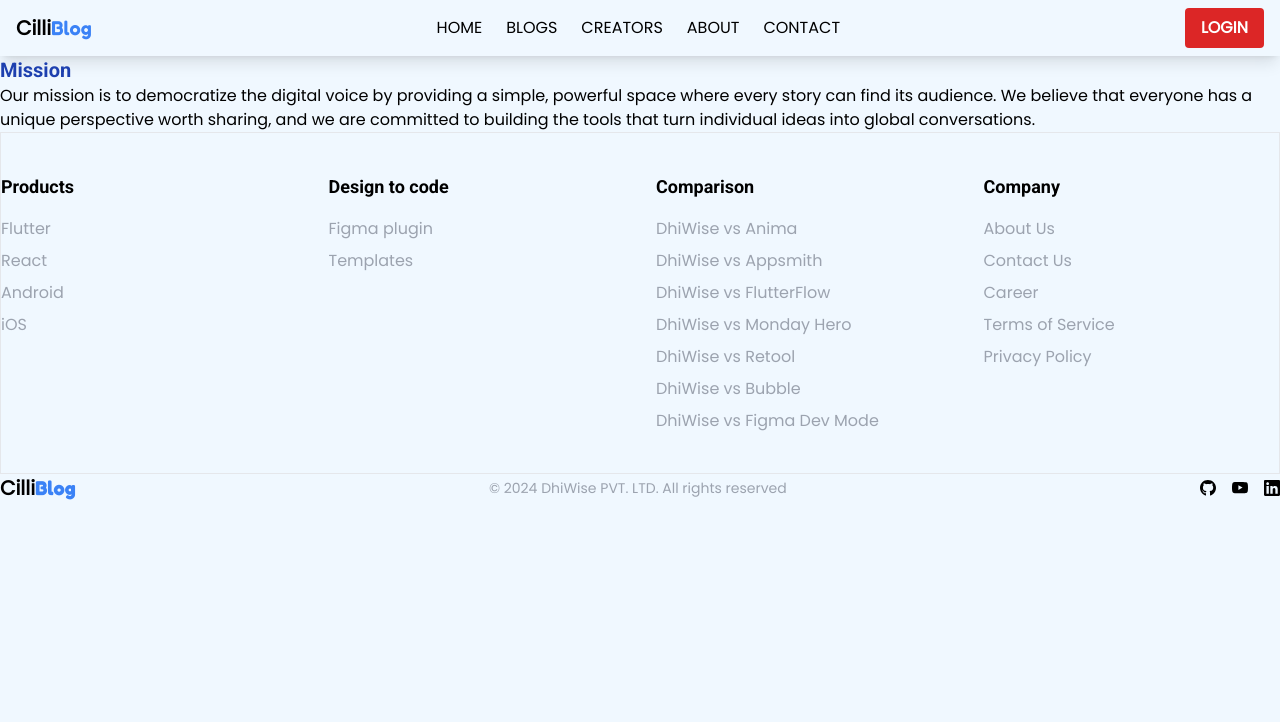
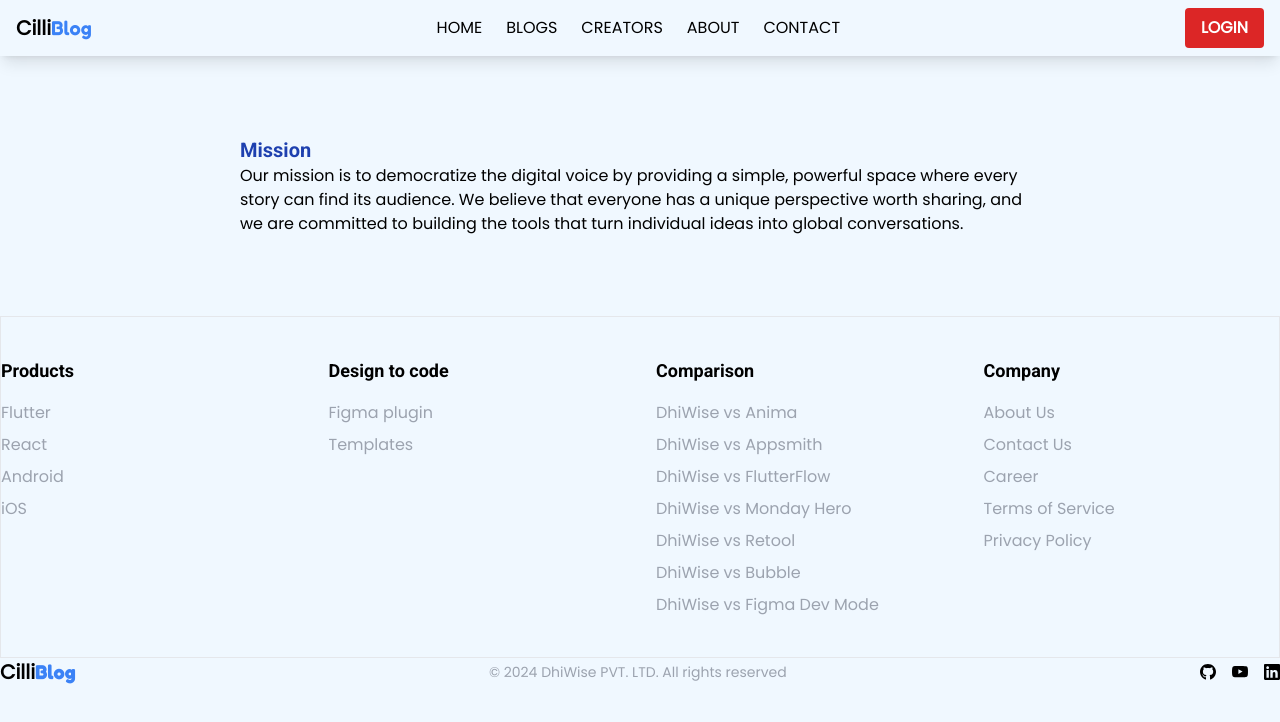
Before and after one commit to KARAN-2209/blog-app, a React (Vite) app in the folder frontend/: page /about in a window 1280 px wide. Shown: the top 722 px of the page. Built offline with nearby package versions, Linux system fonts and the light colour scheme; no server answers.

Commit message:
Update About.jsx

```diff
--- a/frontend/src/pages/About.jsx
+++ b/frontend/src/pages/About.jsx
@@ -2,12 +2,15 @@ import React from "react";
 
 function About() {
   return (
-    <div style={{ padding: "5 rem 15rem" }}>
+    <div style={{ padding: "5rem 15rem" }}>
       <h2 className="font-semibold text-blue-800 text-xl">
         Mission
       </h2>
       <p>
-        Our mission is to democratize the digital voice by providing a simple, powerful space where every story can find its audience. We believe that everyone has a unique perspective worth sharing, and we are committed to building the tools that turn individual ideas into global conversations.
+        Our mission is to democratize the digital voice by providing a simple,
+        powerful space where every story can find its audience. We believe that
+        everyone has a unique perspective worth sharing, and we are committed to
+        building the tools that turn individual ideas into global conversations.
       </p>
     </div>
   );
```
